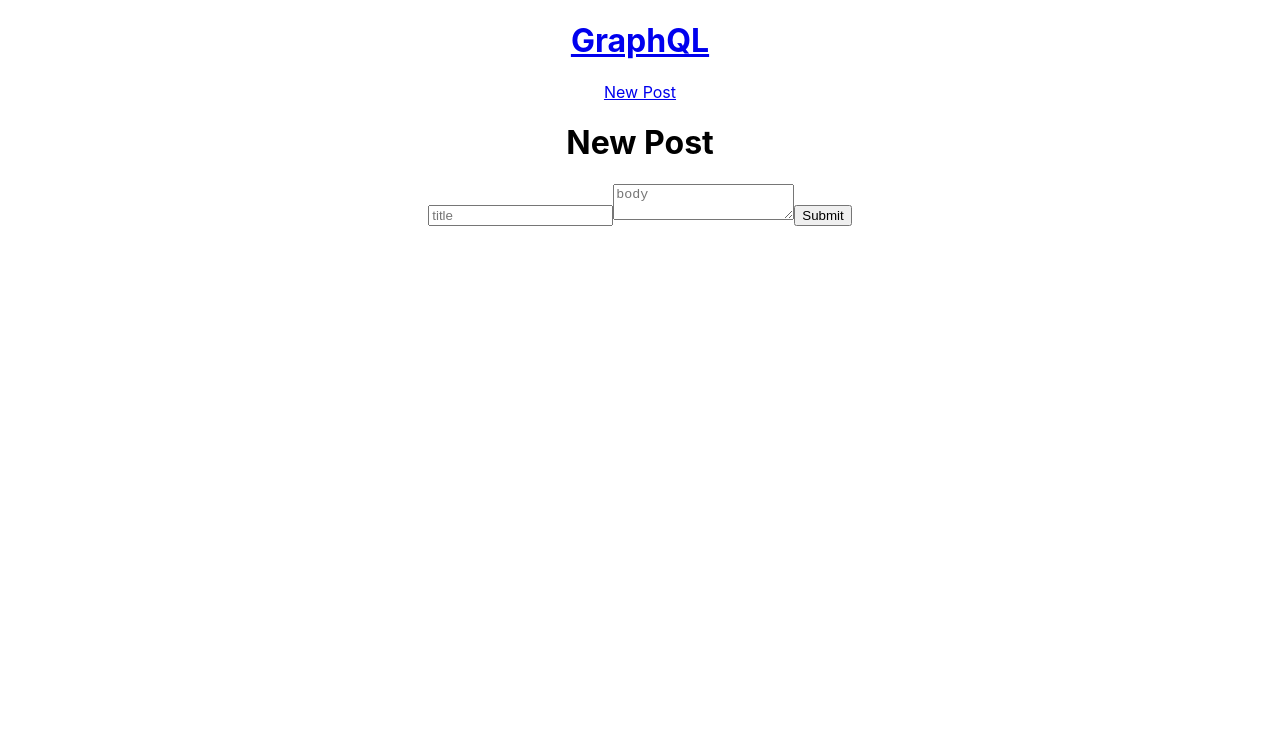
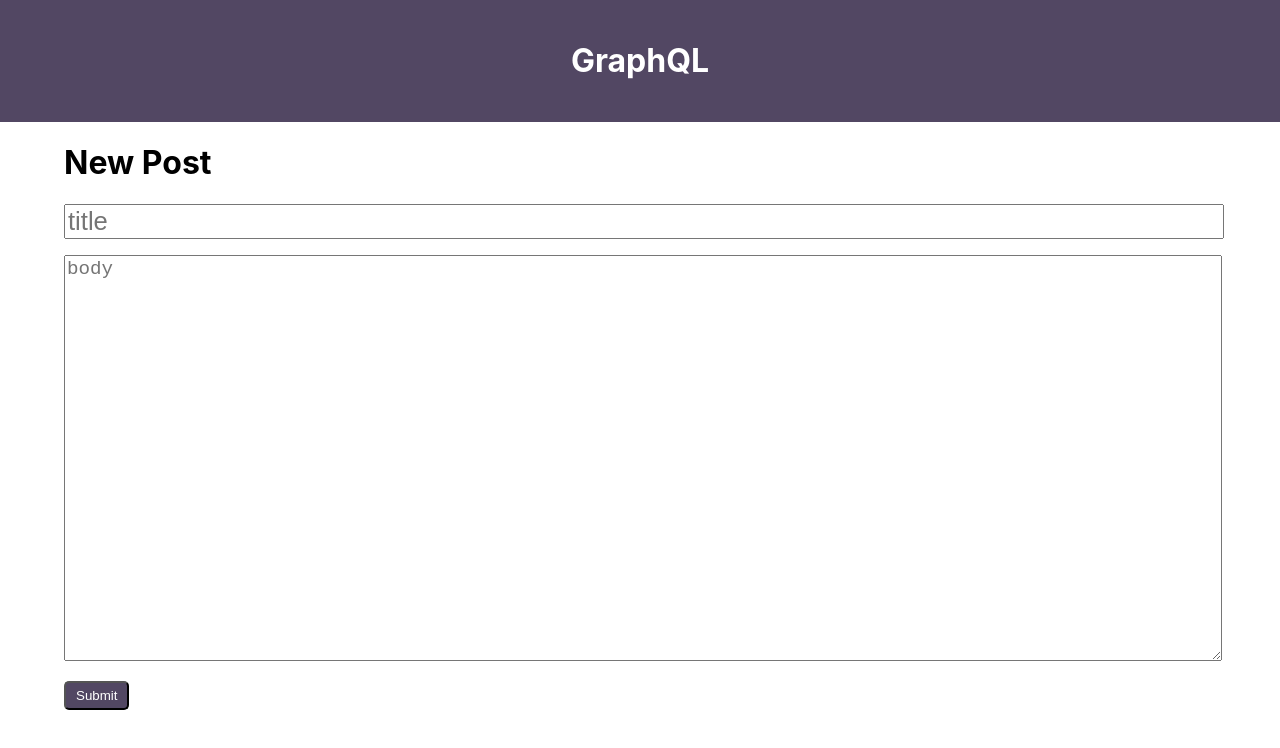
Before and after one commit to dallin-christensen/graphql-blog, a React (Create React App) app: page /post/new in a window 1280 px wide. Shown: the top 748 px of the page. Built offline with nearby package versions, Linux system fonts and the light colour scheme.

Commit message:
styling added

```diff
--- a/src/App.css
+++ b/src/App.css
@@ -1,5 +1,5 @@
 .App {
-  text-align: center;
+  /* text-align: center; */
 }
 
 .App-logo {
@@ -8,25 +8,54 @@
 }
 
 .App-header {
-  background-color: #282c34;
-  min-height: 100vh;
-  display: flex;
-  flex-direction: column;
-  align-items: center;
-  justify-content: center;
-  font-size: calc(10px + 2vmin);
+  background-color: #524763;
+  padding: 20px;
+  text-align: center;
+}
+
+.App-header a {
   color: white;
+  text-decoration: none;
 }
 
 .App-link {
   color: #61dafb;
 }
 
-@keyframes App-logo-spin {
-  from {
-    transform: rotate(0deg);
-  }
-  to {
-    transform: rotate(360deg);
-  }
+.button {
+  text-decoration: none;
+  background: #524763;
+  color: white;
+  padding: 5px 10px;
+  border-radius: 5px;
 }
+
+main {
+  width: 90%;
+  margin: 1rem auto;
+}
+
+.posts-listing {
+  list-style: none;
+  padding: 0;
+  margin: 2rem 0;
+}
+
+.posts-listing li {
+  margin-bottom: 2rem;
+  font-size: 1.6rem;
+}
+
+input, textarea {
+  width: 100%;
+  margin-bottom: 1rem;
+}
+
+input {
+  font-size: 1.6rem;
+}
+
+textarea {
+  font-size: 1.2rem;
+  height: 50vh;
+}
--- a/src/App.js
+++ b/src/App.js
@@ -19,19 +19,18 @@ class App extends Component {
       <ApolloProvider client={client}>
         <Router>
           <div className="App">
-            <header className='App-head'>
+            <header className='App-header'>
               <Link to={'/'}>
                 <h1 className='App-title'>GraphQL</h1>
               </Link>
             </header>
-
-            <Link to={'/post/new'}>New Post</Link>
-
-            <Switch>
-              <Route exact path='/' component={Posts} />
-              <Route exact path='/post/new' component={NewPost} />
-              <Route path='/post/:id' component={Post} />
-            </Switch>
+            <main>
+              <Switch>
+                <Route exact path='/' component={Posts} />
+                <Route exact path='/post/new' component={NewPost} />
+                <Route path='/post/:id' component={Post} />
+              </Switch>
+            </main>
           </div>
         </Router>
       </ApolloProvider>
--- a/src/Posts/Post.js
+++ b/src/Posts/Post.js
@@ -18,7 +18,9 @@ class Post extends Component {
             <div>
               <section>
                 <h1>{post.title}</h1>
+                <p>{post.body}</p>
               </section>
+              <hr />
               <section>
                 <h1>Edit Post</h1>
                 <UpdatePost post={post} />
--- a/src/Posts/PostForm.js
+++ b/src/Posts/PostForm.js
@@ -38,6 +38,7 @@ class PostForm extends Component {
           onChange={this.handleInput}
         />
         <button
+          className='button'
           onClick={() => {
             onSubmit({
               variables: {
--- a/src/Posts/Posts.js
+++ b/src/Posts/Posts.js
@@ -6,7 +6,9 @@ import { Link } from 'react-router-dom'
 class Posts extends Component {
   render() {
     return (
-      <ul>
+      <div>
+        <Link className='button' to={'/post/new'}>New Post</Link>
+        <ul className='posts-listing'>
           <Query query={POSTS_QUERY}>
             {({ loading, data }) => {
               if (loading) return 'Loading...'
@@ -22,6 +24,7 @@ class Posts extends Component {
             }}
           </Query>
         </ul>
+      </div>
     )
   }
 }
```
Lines whose indentation alone changed are shown as unchanged.
